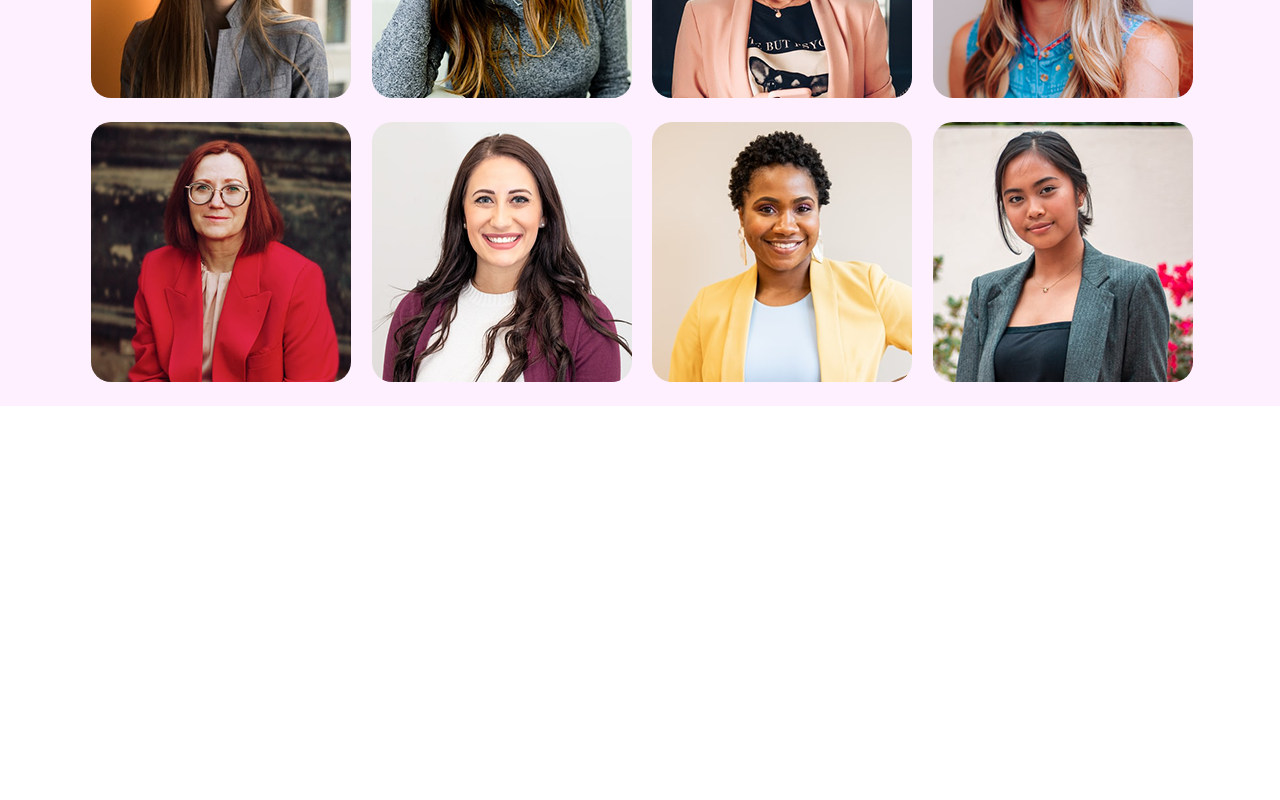
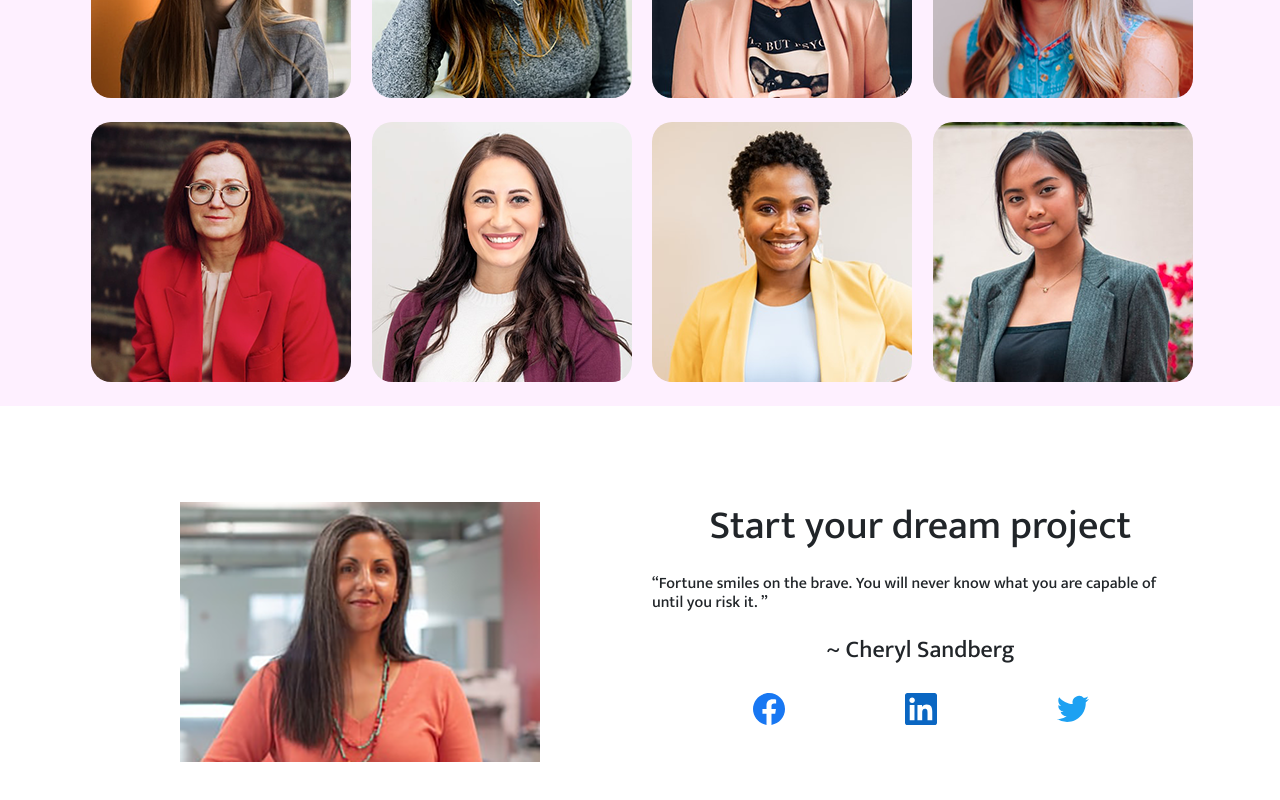
Before and after one commit to thatchermain/Startup-Women, a Next.js app: page / in a window 1280 px wide. Shown: the part 2136-2936 px from the top of the page. Before the commit the page ends 2542 px from the top, so only its background shows below. Built offline with nearby package versions, Linux system fonts and the light colour scheme; a web font is replaced by a local one.

Commit message:
HOST component

```diff
--- /dev/null
+++ b/components/Host.jsx
@@ -0,0 +1,54 @@
+import Image from "next/image";
+import Link from "next/link";
+import React from "react";
+import { Col, Row } from "react-bootstrap";
+import { SiFacebook, SiLinkedin, SiTwitter } from "react-icons/si";
+
+import styles from "../styles/Host.module.scss";
+
+const Host = (props) => {
+  return (
+    <div>
+      <Row className="container mx-auto my-0 py-5 my-5">
+        <Col className="col-12 col-md-6 d-flex justify-content-center align-items-center mx-auto ">
+          <div className="text-center">
+            <Image src={props.src} alt="host" width={360} height={260} />
+          </div>
+        </Col>
+        <Col className="d-flex flex-column align-items-center">
+          <div className="d-flex flex-column justify-content-center align-items-center">
+            <h2 className="h1">{props.title}</h2>
+            <p className="h6 py-3">{props.quote}</p>
+            <h4 className="h4 ">{props.name}</h4>
+          </div>
+
+          <div className={`d-flex justify-content-around align-items-center`}>
+            <Link href="/">
+              <a className="px-4 mx-3">
+                <div className={styles.iconWrapper}>
+                  <SiFacebook className={`${styles.icon} ${styles.icon__fb}`} />
+                </div>
+              </a>
+            </Link>
+            <Link href="/">
+              <a className="px-4 mx-3">
+                <div className={styles.iconWrapper}>
+                  <SiLinkedin className={`${styles.icon} ${styles.icon__li}`} />
+                </div>
+              </a>
+            </Link>
+            <Link href="/">
+              <a className="px-4 mx-3">
+                <div className={styles.iconWrapper}>
+                  <SiTwitter className={`${styles.icon} ${styles.icon__tw}`} />
+                </div>
+              </a>
+            </Link>
+          </div>
+        </Col>
+      </Row>
+    </div>
+  );
+};
+
+export default Host;
--- a/components/Navbar.jsx
+++ b/components/Navbar.jsx
@@ -24,7 +24,7 @@ const Navbar = () => {
             <Link href={"#program"}>
               <a>program</a>
             </Link>
-            <Link href={"3speakers"}>
+            <Link href={"#speakers"}>
               <a>speakers</a>
             </Link>
             <Link href={"#tickets"}>
--- a/components/Speakers.jsx
+++ b/components/Speakers.jsx
@@ -8,7 +8,7 @@ import Link from "next/link";
 
 const Speakers = () => {
   return (
-    <section className={styles.speakers}>
+    <section id="speakers" className={styles.speakers}>
       <div className="container my-5 py-5">
         <h2 className="display-6 text-center">The time of fateful meetings</h2>
       </div>
--- a/pages/index.js
+++ b/pages/index.js
@@ -2,7 +2,10 @@ import Head from "next/head";
 import Image from "next/image";
 import About from "../components/About";
 import Header from "../components/Header";
+import Host from "../components/Host";
 import Speakers from "../components/Speakers";
+import Host1 from "../public/speakers/Host1.png";
+import Host2 from "../public/speakers/Host2.png";
 
 export default function Home() {
   return (
@@ -18,10 +21,17 @@ export default function Home() {
           rel="stylesheet"
         />
       </Head>
-
       <Header />
       <About />
       <Speakers />
+      <Host
+        src={Host1}
+        title="Start your dream project"
+        quote="“Fortune smiles on the brave. You will never know what you are
+              capable of until you risk it. ”"
+        name="~ Cheryl Sandberg"
+      />
+      {/* <Host src={Host2} /> */}
     </div>
   );
 }
--- /dev/null
+++ b/styles/Host.module.scss
@@ -0,0 +1,27 @@
+@import "./variables";
+
+.icon {
+  font-size: 2rem;
+  transition: 0.3s ease-in-out;
+
+  &__fb {
+    color: $facebook;
+  }
+  &__li {
+    color: $linkedin;
+  }
+  &__tw {
+    color: $twitter;
+  }
+}
+.iconWrapper {
+  border-radius: 20px;
+  padding: 20px;
+  transition: 0.3s ease-in-out;
+  &:hover {
+    background-color: rgba($firstColor, 0.1);
+  }
+  &:hover .icon {
+    transform: scale(1.2);
+  }
+}
--- a/styles/_variables.scss
+++ b/styles/_variables.scss
@@ -17,3 +17,8 @@ $secondColor: #d625cc;
 //Background
 $navBgDark: #3e3e54;
 $pinkLight: #fef0ff;
+
+//Icons
+$facebook: #1877f2;
+$linkedin: #0a66c2;
+$twitter: #1da1f2;
```
Also changed, not shown: public/speakers/Host1.png (added), public/speakers/Host2.png (added).
